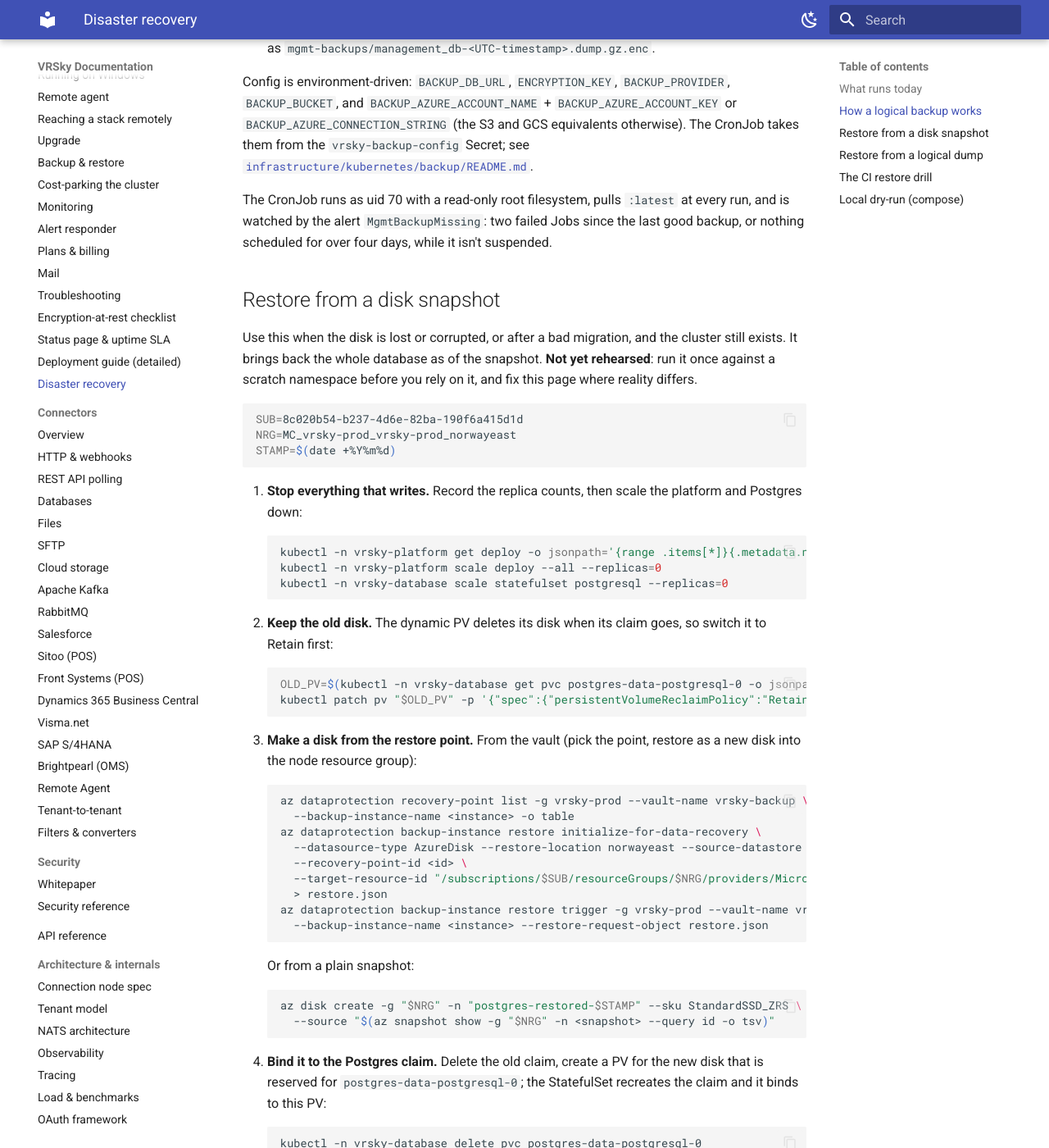
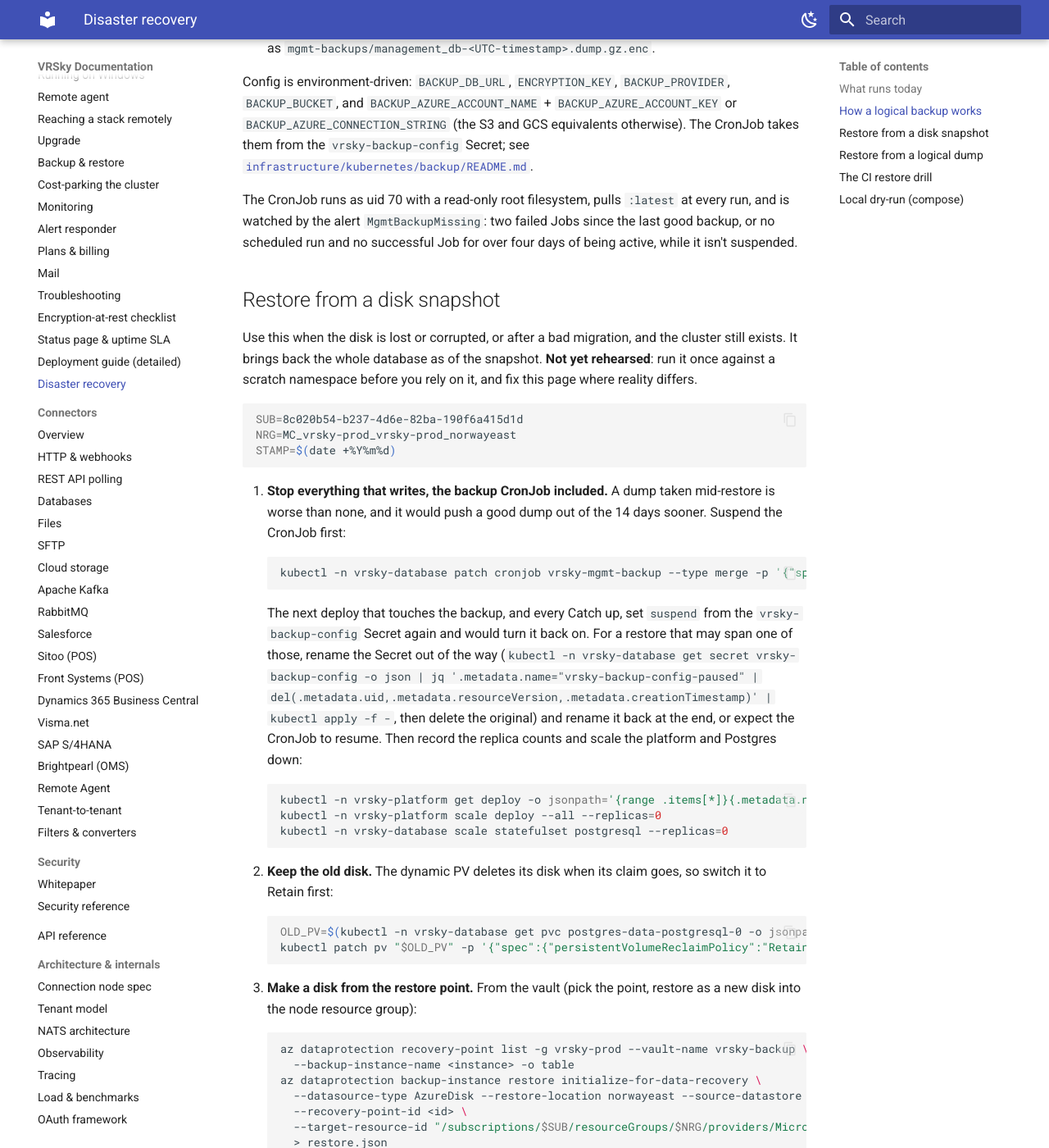
Before and after one commit to ValueRetail/vrsky, an MkDocs documentation site: the page built from docs/DR.md, in a window 1280 px wide and 1400 px high, scrolled down 1735 px. Shown: the whole window at 82% size. Built offline with MkDocs 1.6.1 and Material for MkDocs 9.7.7, drawn with Linux system fonts in a browser that asks for light colours; some of the changed text lies outside the part shown.

Commit message:
fix(backup): review fixes for the backup CronJob and its alert
From the review of #404:

- MgmtBackupMissing (b) no longer fires right after the CronJob is
  unsuspended or after a cluster start too late for the noon run, and a
  successful manual Job counts as a fresh backup. promtool cases for all
  three.
- deploy-backup-azure.sh also requires Azure credentials (account name and
  key, or a connection string) before it unsuspends.
- The backup step runs after the smoke check in the deploy job and Catch
  up, with a guard test.
- DR runbook: suspend the CronJob before a disk restore, and what a deploy
  or Catch up does to that.
- Secret examples read values with `read -rs` and unset them.
- Backlog 51 (in-memory dump) and 52 (acr-pull refresh).

Refs #395

Co-Authored-By: Claude Opus 5.5 <noreply@anthropic.com>

````diff
--- a/docs/DR.md
+++ b/docs/DR.md
@@ -70,8 +70,8 @@ Secret; see
 
 The CronJob runs as uid 70 with a read-only root filesystem, pulls `:latest`
 at every run, and is watched by the alert `MgmtBackupMissing`: two failed
-Jobs since the last good backup, or nothing scheduled for over four days,
-while it isn't suspended.
+Jobs since the last good backup, or no scheduled run and no successful Job
+for over four days of being active, while it isn't suspended.
 
 ## Restore from a disk snapshot
 
@@ -86,8 +86,20 @@ NRG=MC_vrsky-prod_vrsky-prod_norwayeast
 STAMP=$(date +%Y%m%d)
 ```
 
-1. **Stop everything that writes.** Record the replica counts, then scale the
-   platform and Postgres down:
+1. **Stop everything that writes, the backup CronJob included.** A dump taken
+   mid-restore is worse than none, and it would push a good dump out of the
+   14 days sooner. Suspend the CronJob first:
+   ```bash
+   kubectl -n vrsky-database patch cronjob vrsky-mgmt-backup --type merge -p '{"spec":{"suspend":true}}'
+   ```
+   The next deploy that touches the backup, and every Catch up, set
+   `suspend` from the `vrsky-backup-config` Secret again and would turn it
+   back on. For a restore that may span one of those, rename the Secret
+   out of the way (`kubectl -n vrsky-database get secret vrsky-backup-config
+   -o json | jq '.metadata.name="vrsky-backup-config-paused" | del(.metadata.uid,.metadata.resourceVersion,.metadata.creationTimestamp)' | kubectl apply -f -`,
+   then delete the original) and rename it back at the end, or expect the
+   CronJob to resume. Then record the replica counts and scale the platform
+   and Postgres down:
    ```bash
    kubectl -n vrsky-platform get deploy -o jsonpath='{range .items[*]}{.metadata.name} {.spec.replicas}{"\n"}{end}' > replicas.txt
    kubectl -n vrsky-platform scale deploy --all --replicas=0
@@ -148,6 +160,8 @@ STAMP=$(date +%Y%m%d)
    ```
 6. Re-point the vault's backup instance at the new disk (it protects the old
    disk ID), and delete the old disk once you're sure.
+7. Resume the dumps: rename the Secret back if you moved it, then run Catch
+   up or `kubectl -n vrsky-database patch cronjob vrsky-mgmt-backup --type merge -p '{"spec":{"suspend":false}}'`.
 
 ## Restore from a logical dump
 
````
Also changed, not shown: docs/operator/backup.md (+17 -8 lines), infrastructure/kubernetes/backup/README.md (+25 -10 lines), plans/backlog.md (+14 -0 lines), 6 other files.
